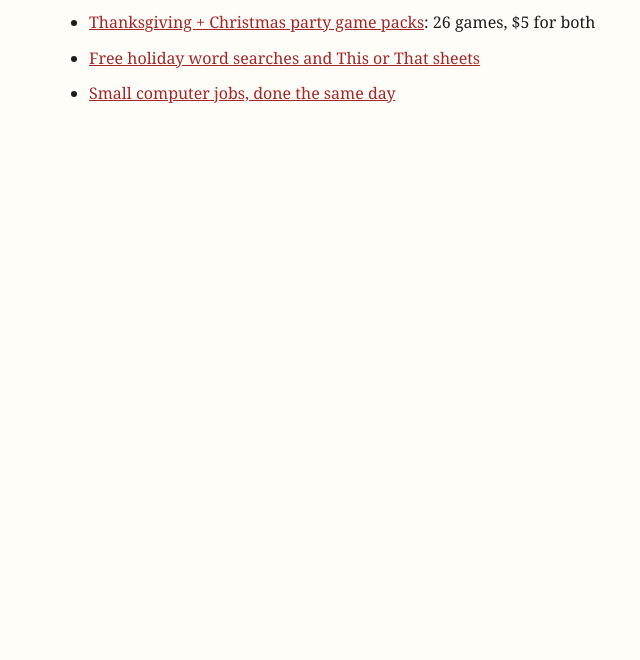
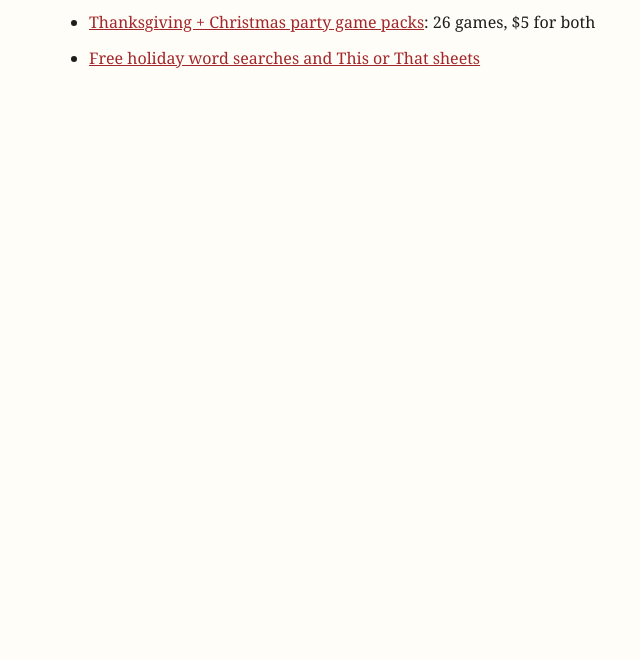
Before and after one commit to livinggoddess1/shop, a plain HTML site: page index.html in a window 1280 px wide. Shown: the part 140-800 px from the top of the page, without its empty margins (271-911 px from the left). Drawn offline with Linux system fonts and the light colour scheme.

Commit message:
Tidy index
Co-Authored-By: Claude Fable 5.2 <noreply@anthropic.com>

```diff
--- a/index.html
+++ b/index.html
@@ -1,4 +1,4 @@
 <!doctype html><html lang="en"><head><meta charset="utf-8"><meta name="viewport" content="width=device-width,initial-scale=1"><title>Printable Party Games</title>
 <meta name="description" content="Printable Thanksgiving and Christmas party games, plus free word searches.">
 <style>body{font-family:Georgia,serif;background:#fffdf8;color:#1d1d1b;max-width:640px;margin:0 auto;padding:56px 16px;line-height:1.6}h1{font-weight:400;font-style:italic;color:#17442f}a{color:#a3262a}li{margin:10px 0}</style></head>
-<body><h1>Printable party games</h1><ul><li><a href="games/">Thanksgiving + Christmas party game packs</a>: 26 games, $5 for both</li><li><a href="free/">Free holiday word searches and This or That sheets</a></li><li><a href="desk/">Small computer jobs, done the same day</a></li></ul></body></html>
+<body><h1>Printable party games</h1><ul><li><a href="games/">Thanksgiving + Christmas party game packs</a>: 26 games, $5 for both</li><li><a href="free/">Free holiday word searches and This or That sheets</a></li></ul></body></html>
```
